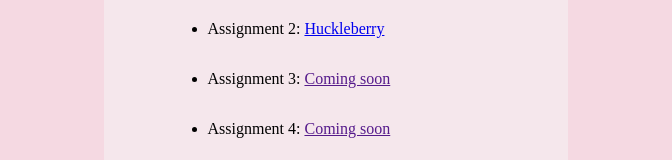
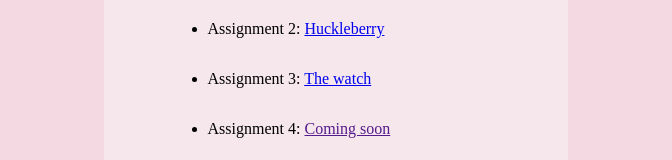
Before and after one commit to ChristianaMaconi/CSSAssignments, a plain HTML site: page index.html in a window 1280 px wide. Shown: the part 240-400 px from the top of the page, without its empty margins (304-976 px from the left). Drawn offline with Linux system fonts and the light colour scheme.

Commit message:
Index updated

```diff
--- a/index.html
+++ b/index.html
@@ -64,7 +64,7 @@
           <a href="./assignment2.html">Huckleberry</a>
         </li>
 
-        <li>Assignment 3: <a href="">Coming soon</a></li>
+        <li>Assignment 3: <a href="./assignment3.html">The watch</a></li>
         <li>Assignment 4: <a href="">Coming soon</a></li>
         <li>Assignment 5: <a href="">Coming soon</a></li>
         <li>Assignment 6: <a href="">Coming soon</a></li>
```
